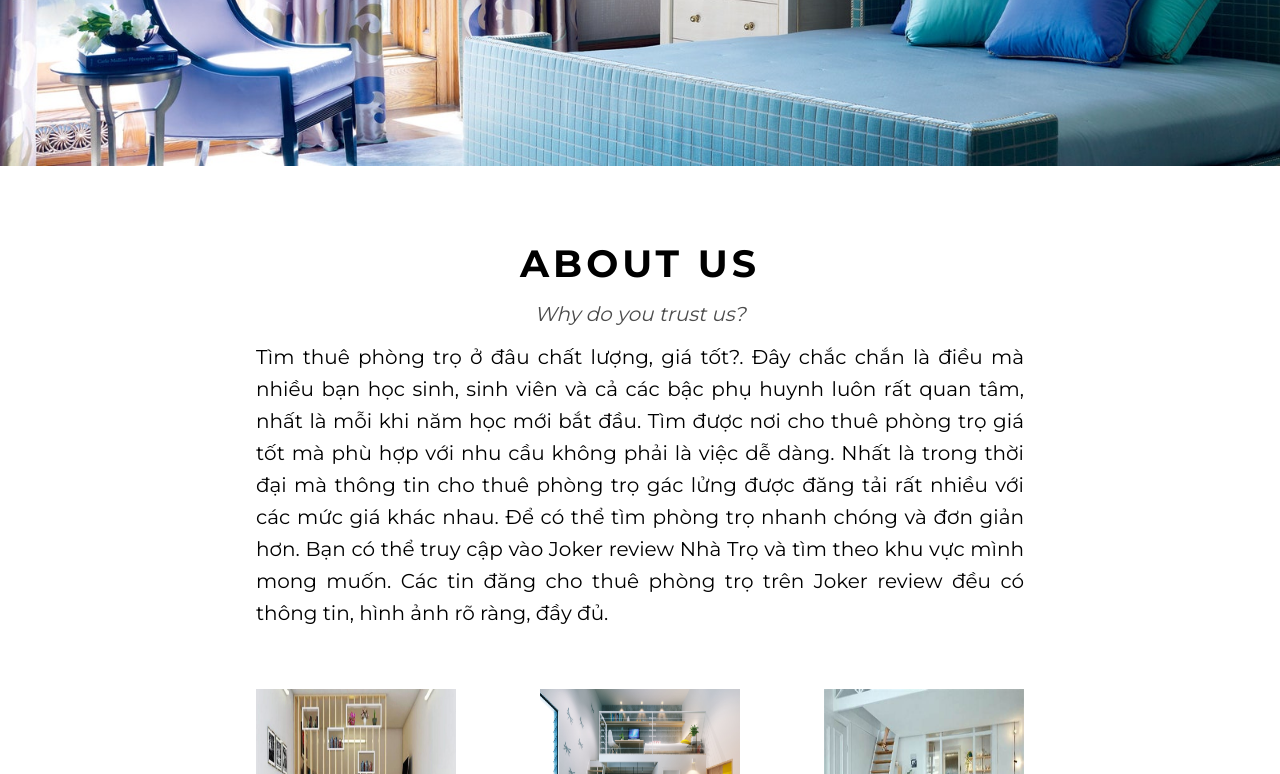
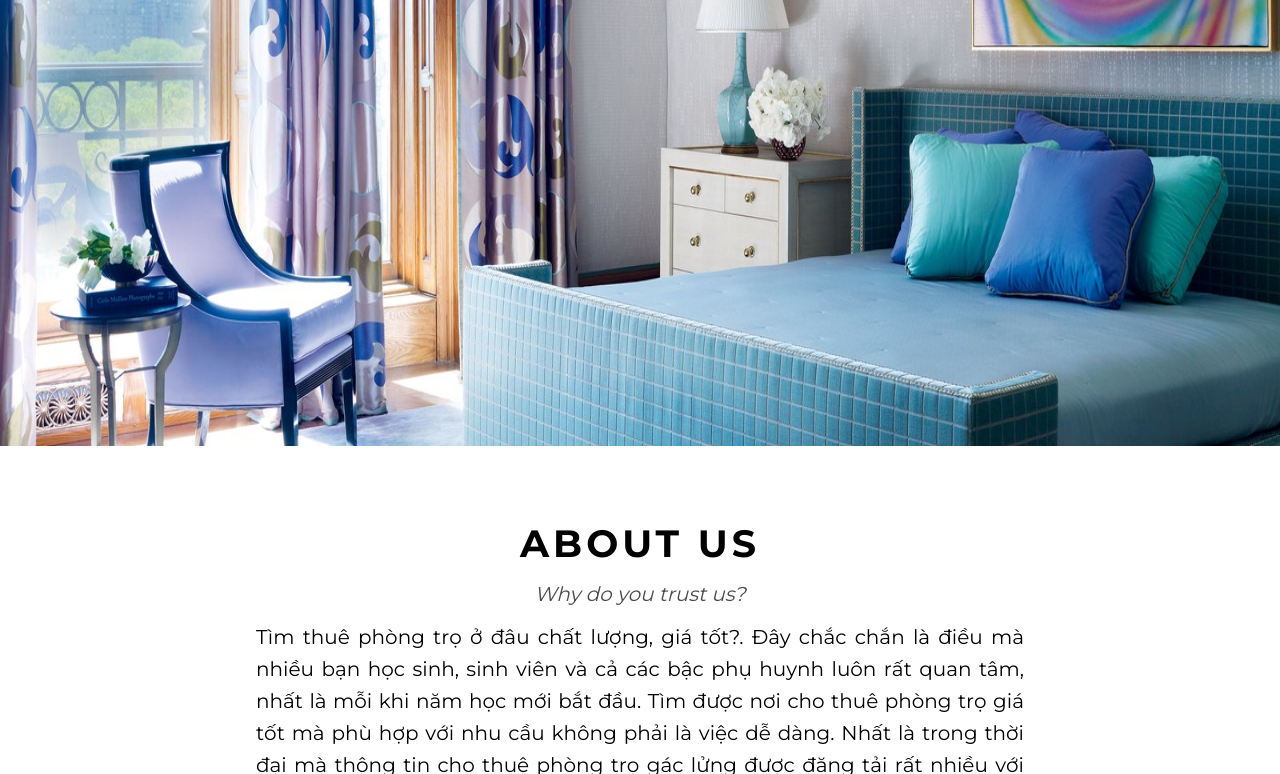
Before and after one commit to quochung2k3/Jokerteam2, a plain HTML site: page index.html in a window 1280 px wide. Shown: the part 554-1328 px from the top of the page. Drawn offline with nearby package versions, Linux system fonts and the light colour scheme.

Commit message:
Update style.css

```diff
--- a/assets/style.css
+++ b/assets/style.css
@@ -56,6 +56,10 @@ header {
     /* SLIDER */
 .slider {
     position: relative;
+    overflow: hidden;
+}
+.slider ul li img {
+    height: 1000px;
 }
 .slider__heading {
     position: absolute;
```
